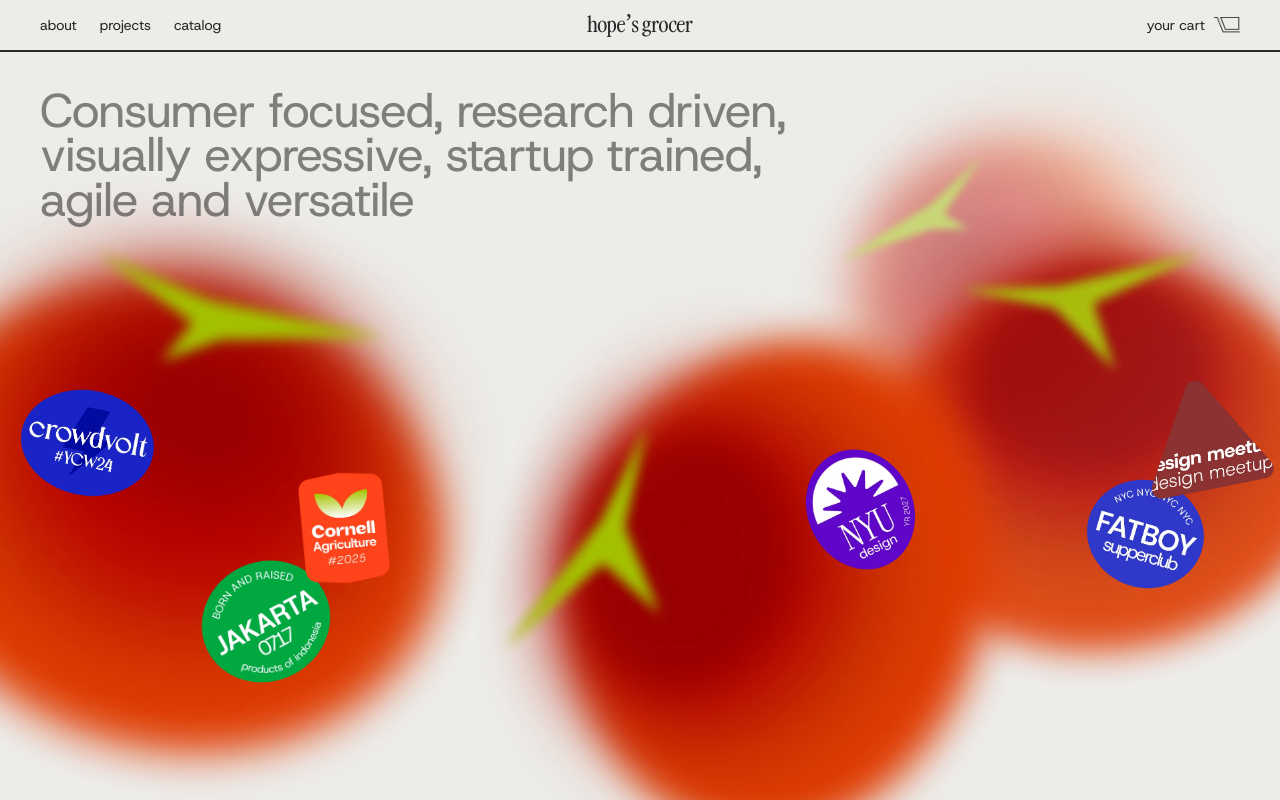
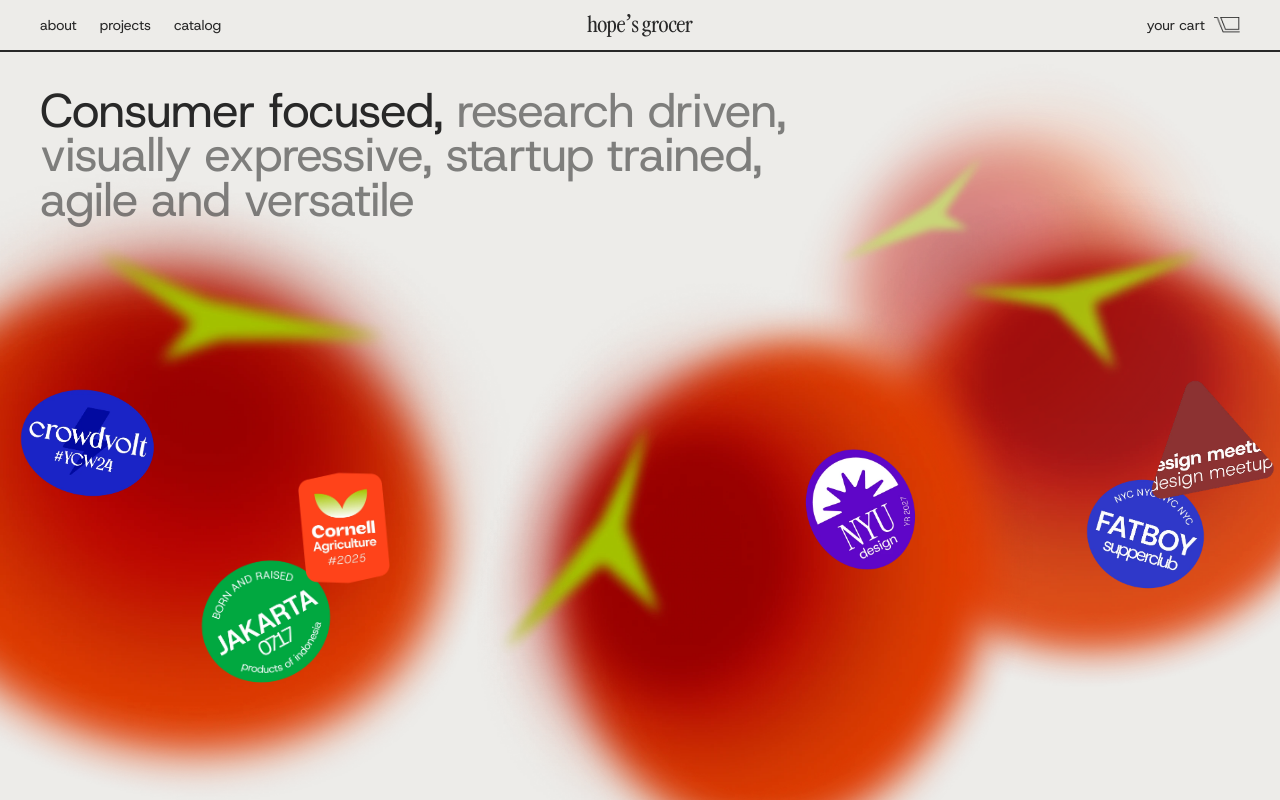
Before and after one commit to matthewhopeyonatan-creator/portfolio, a Next.js app: page / in a window 1280 px wide. Shown: the top 800 px of the page. Built offline with nearby package versions, Linux system fonts and the light colour scheme.

Commit message:
Hero headline: the full-ink highlight steps through the phrases again (the new dimmed colour was overriding it)
Co-Authored-By: Claude Opus 5.5 <noreply@anthropic.com>
Claude-Session: https://claude.ai/code/session_01GYPHnZVL3HH7QMswTWv6Z2

```diff
--- a/components/Hero.module.css
+++ b/components/Hero.module.css
@@ -513,6 +513,10 @@
   .phrase {
     color: rgba(40, 40, 40, 0.56);
   }
+  /* (restated here so the highlight still wins over the dimmed colour above) */
+  .phraseOn {
+    color: var(--color-ink);
+  }
   .cue {
     font-size: max(14px, calc(18 * var(--hu)));
   }
```
